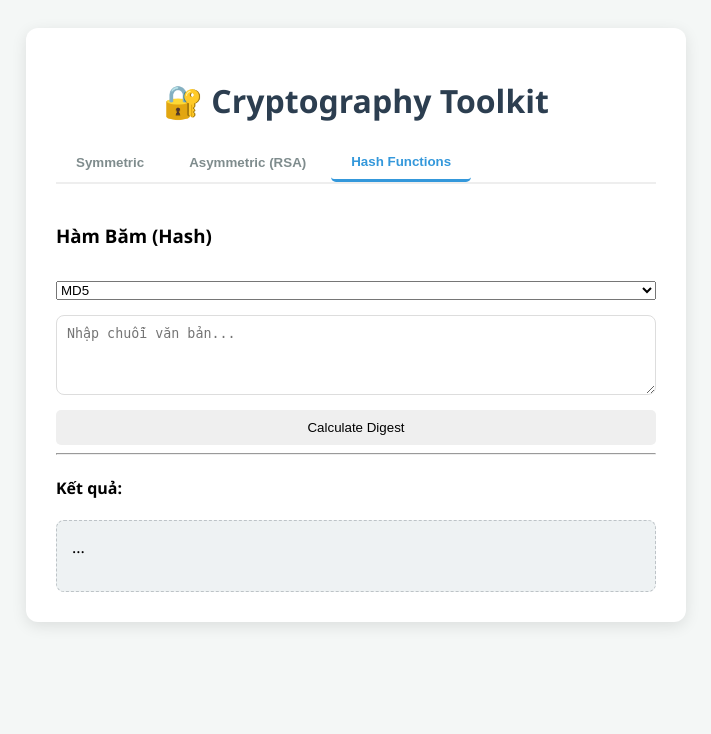
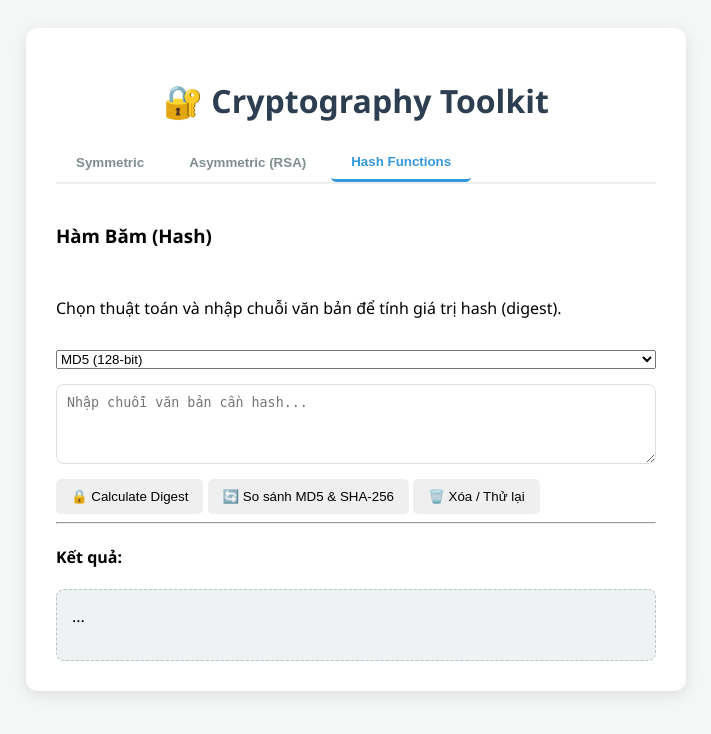
Before and after one commit to NhanTr/Cryptography, a Flask app: page / in a window 1280 px wide, after a click on "Hash Functions". Shown: the top 734 px of the page, without its empty margins (284-995 px from the left). Run offline with Flask 3, Linux system fonts and the light colour scheme.

Commit message:
feat(ui): upgrade hash section with result area, copy, compare and clear buttons

```diff
--- a/templates/index.html
+++ b/templates/index.html
@@ -56,12 +56,41 @@
 
         <div id="hash" class="tab-content">
             <h3>Hàm Băm (Hash)</h3>
+            <p class="hash-description">Chọn thuật toán và nhập chuỗi văn bản để tính giá trị hash (digest).</p>
+
             <select id="hash-algo">
-                <option value="MD5">MD5</option>
-                <option value="SHA-256">SHA-256</option>
+                <option value="MD5">MD5 (128-bit)</option>
+                <option value="SHA-256">SHA-256 (256-bit)</option>
             </select>
-            <textarea id="hash-input" placeholder="Nhập chuỗi văn bản..."></textarea>
-            <button class="btn-hash" onclick="handleAction('hash')">Calculate Digest</button>
+
+            <textarea id="hash-input" placeholder="Nhập chuỗi văn bản cần hash..."></textarea>
+
+            <div class="hash-actions">
+                <button class="btn-hash" onclick="performHash()">🔒 Calculate Digest</button>
+                <button class="btn-compare" onclick="compareHash()">🔄 So sánh MD5 & SHA-256</button>
+                <button class="btn-clear" onclick="clearHash()">🗑️ Xóa / Thử lại</button>
+            </div>
+
+            <div id="hash-result-area" class="hash-result-area" style="display: none;">
+                <h4>Kết quả Hash:</h4>
+                <div id="hash-result" class="output-box hash-output"></div>
+                <button class="btn-copy" onclick="copyHashResult()">📋 Copy kết quả</button>
+                <span id="copy-notification" class="copy-notification" style="display: none;">✅ Đã copy!</span>
+            </div>
+
+            <div id="hash-compare-area" class="hash-compare-area" style="display: none;">
+                <h4>So sánh MD5 vs SHA-256:</h4>
+                <div class="compare-grid">
+                    <div class="compare-item">
+                        <label>MD5 (32 ký tự):</label>
+                        <div id="compare-md5" class="output-box hash-output"></div>
+                    </div>
+                    <div class="compare-item">
+                        <label>SHA-256 (64 ký tự):</label>
+                        <div id="compare-sha256" class="output-box hash-output"></div>
+                    </div>
+                </div>
+            </div>
         </div>
 
         <hr>
```
